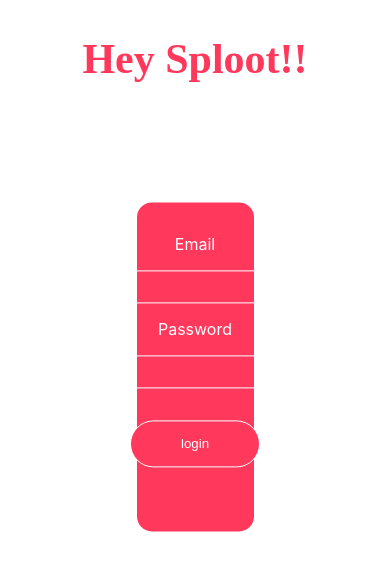
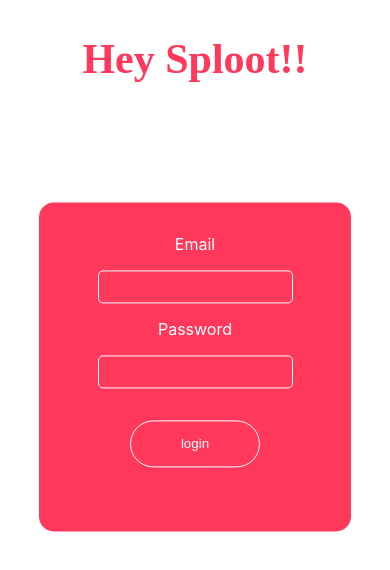
Before and after one commit to jontyxo/sploot-assignment, a React (Create React App) app: page /blog in a window 390 px wide. Shown: the top 570 px of the page. Built offline with nearby package versions, Linux system fonts and the light colour scheme.

Commit message:
seventh commit

```diff
--- a/src/components/blog/blog.jsx
+++ b/src/components/blog/blog.jsx
@@ -19,7 +19,6 @@ const Blog = () => {
                 headers: { authorization: "Bearer " + authToken }
             }).then(res=>{
                 setBlog(res.data.data.data)
-
             })
 
 
@@ -34,12 +33,19 @@ const Blog = () => {
 
     async function blogCatgData() {
        await blogCat();
+       try{
         const res = await axios.get(`https://api-staging-v2.sploot.space/api/v2/public/cms/post-categories/`+blogSlug  , {
             headers: { authorization: "Bearer " + authToken }
-        });
-        setBlogCatData(res.data.data.data);
+         });
+         setBlogCatData(res.data.data.data);
+
+
+    }catch(err){
 
     }
+
+
+        }
 
     useEffect( ()=>{
         blogCatgData()
--- a/src/index.js
+++ b/src/index.js
@@ -11,6 +11,7 @@ import store from "./redux/store"
 const root = ReactDOM.createRoot(document.getElementById('root'));
 
 root.render(
+
   <Provider store={store}>
 
 
--- a/src/pages/login/login.css
+++ b/src/pages/login/login.css
@@ -44,3 +44,9 @@ h2{
     bottom: 0;
     right: 43vw;
 }
+
+@media screen and (max-width:400px){
+    .formLogin{
+        width: 80vw;
+    }
+}
```
Also changed, not shown: 1 other file (tests, documents, lock files or other folders).
